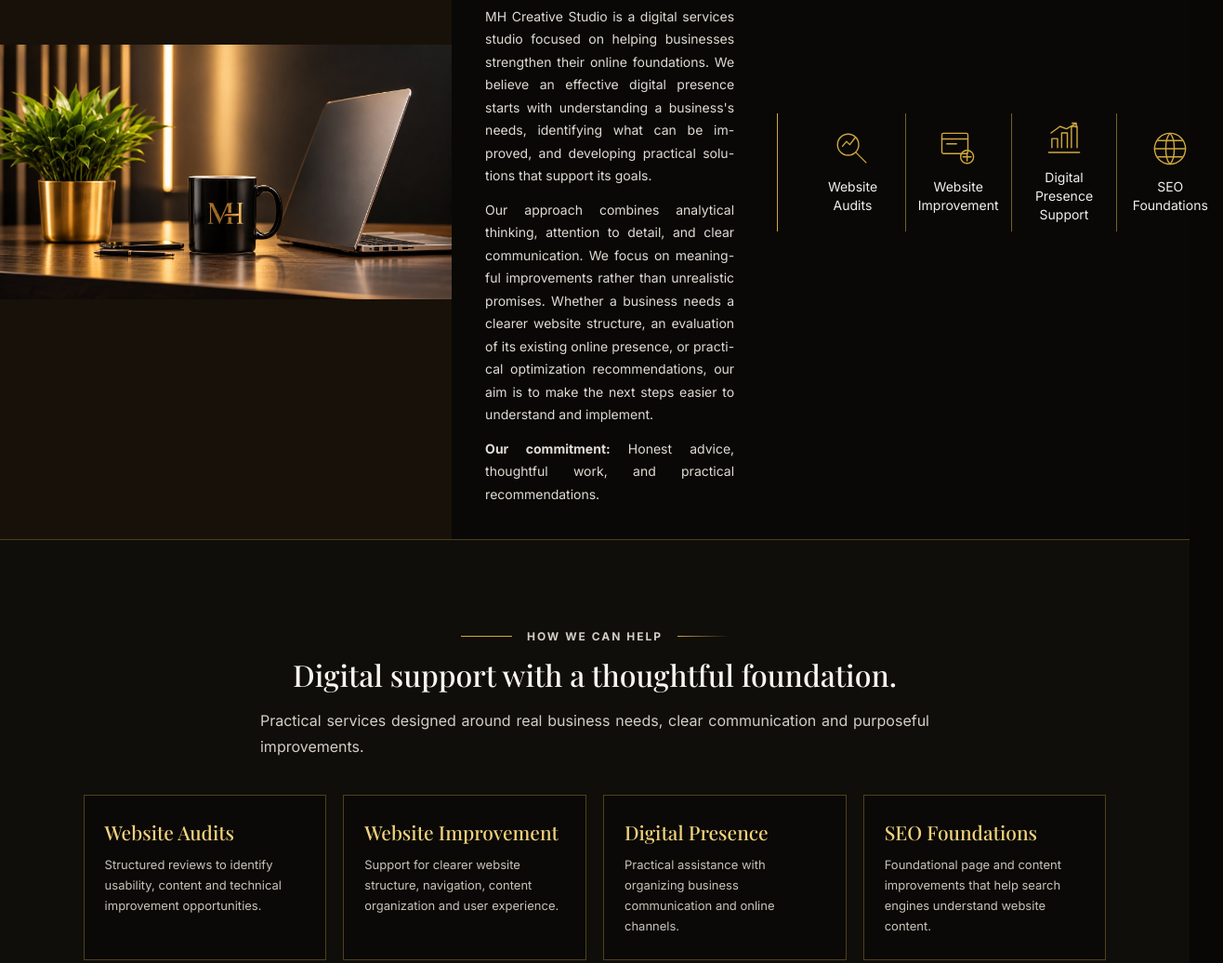
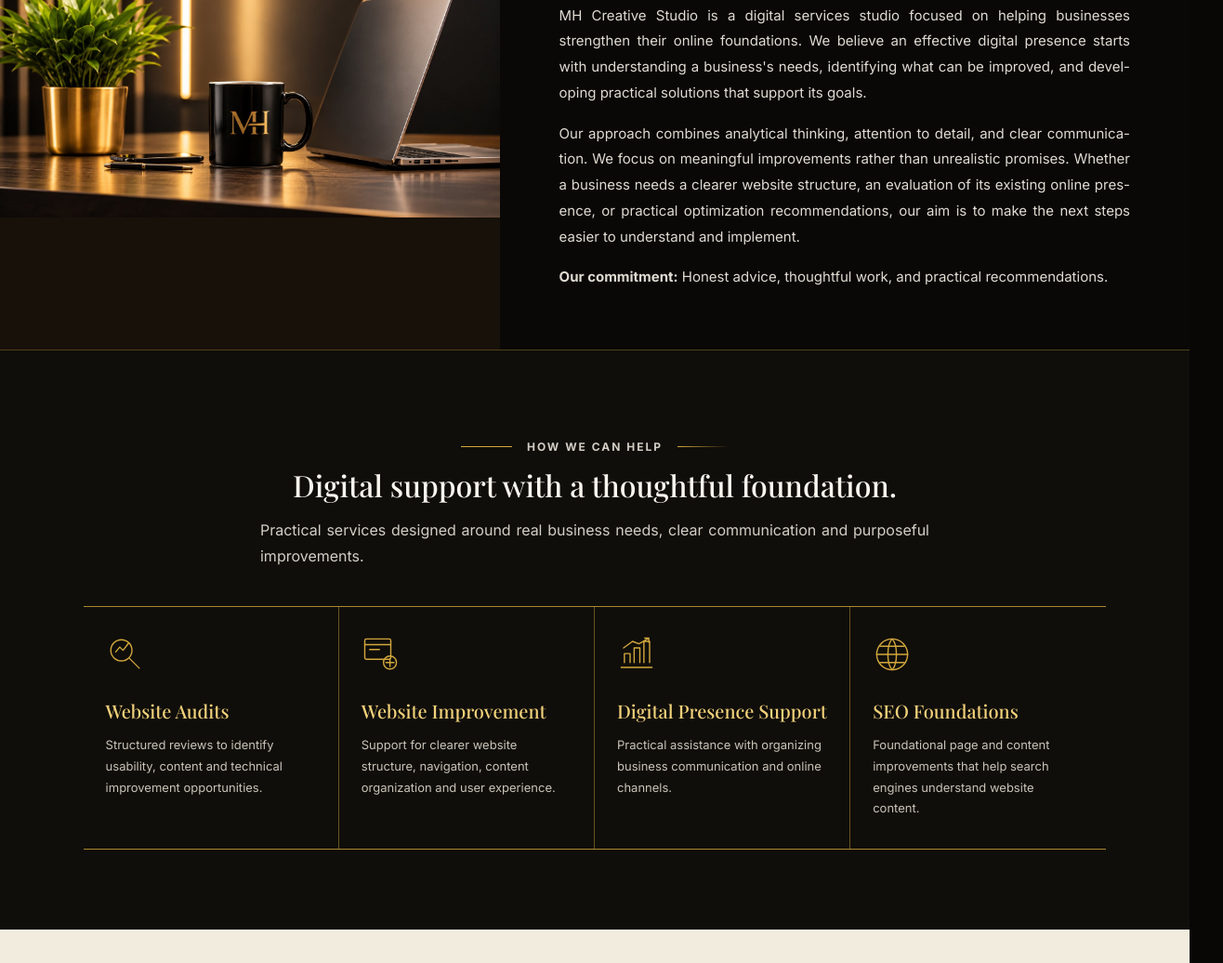
Before and after one commit to mhcreativestudio/mhcreativestudio.github.io, a plain HTML site: page index.html in a window 1280 px wide. Shown: the part 840-1876 px from the top of the page at 93% size, 1316 px wide, since content can reach past the window. Drawn offline with nearby package versions, Linux system fonts and the light colour scheme.

Commit message:
Update index.html

```diff
--- a/index.html
+++ b/index.html
@@ -167,6 +167,88 @@ footer a{color:var(--gold2)}
   }
 }
 
+
+/* Revised About + Services composition */
+.studio{
+  grid-template-columns:minmax(360px,42%) minmax(0,58%);
+  align-items:stretch;
+  min-height:0;
+}
+.workspace{
+  min-height:100%;
+  background:#17110a;
+  display:flex;
+  align-items:center;
+  justify-content:center;
+  overflow:hidden;
+}
+.workspace img{
+  display:block;
+  width:100%;
+  height:100%;
+  min-height:420px;
+  max-height:620px;
+  object-fit:contain;
+  object-position:center;
+}
+.studio-content{
+  display:block;
+  padding:clamp(38px,5vw,76px) clamp(32px,5vw,84px);
+  align-self:center;
+}
+.studio-copy{max-width:820px;padding-right:0}
+.studio-copy p{font-size:15px;line-height:1.85;margin-top:16px}
+.more{padding:78px 0 86px}
+.more-head{margin-bottom:40px}
+.cards{
+  display:grid;
+  grid-template-columns:repeat(4,minmax(0,1fr));
+  gap:0;
+  border-top:1px solid rgba(210,168,62,.8);
+  border-bottom:1px solid rgba(210,168,62,.8);
+}
+.card{
+  background:transparent;
+  border:0;
+  border-right:1px solid rgba(210,168,62,.45);
+  padding:30px 24px 32px;
+  min-height:235px;
+}
+.card:last-child{border-right:0}
+.card svg{
+  width:42px;height:42px;
+  fill:none;stroke:var(--gold);stroke-width:1.6;
+  stroke-linecap:round;stroke-linejoin:round;
+  margin-bottom:20px;
+}
+.card h3{font-size:20px;line-height:1.3;margin-bottom:12px}
+.card p{font-size:13px;line-height:1.75}
+@media(min-width:900px){
+ .studio-copy p,.founder-copy p,.more-head p,.step p,.contact-intro>p:not(.label){
+   text-align:justify;text-justify:inter-word;hyphens:auto;
+ }
+}
+@media(max-width:1050px){
+ .studio{grid-template-columns:1fr}
+ .workspace{max-height:460px}
+ .workspace img{min-height:0;max-height:460px;width:100%;height:auto;object-fit:contain}
+ .studio-content{padding:42px 6%}
+ .cards{grid-template-columns:repeat(2,minmax(0,1fr))}
+ .card:nth-child(2){border-right:0}
+ .card:nth-child(-n+2){border-bottom:1px solid rgba(210,168,62,.45)}
+}
+@media(max-width:720px){
+ .studio{grid-template-columns:1fr}
+ .workspace{max-height:none}
+ .workspace img{width:100%;height:auto;min-height:0;max-height:none;object-fit:contain}
+ .studio-content{padding:38px 6%}
+ .studio-copy p{font-size:14px;line-height:1.8}
+ .cards{grid-template-columns:1fr}
+ .card,.card:nth-child(2){border-right:0;border-bottom:1px solid rgba(210,168,62,.45);min-height:0;padding:25px 20px}
+ .card:last-child{border-bottom:0}
+ .card svg{margin-bottom:12px}
+}
+
 </style>
 </head>
 <body>
@@ -205,7 +287,7 @@ footer a{color:var(--gold2)}
 </section>
 
 <section class="studio" id="about">
- <div class="workspace"><img src="workspace.jpg" alt="Warm, elegant creative studio workspace"></div>
+ <div class="workspace"><img src="workspace.jpg" alt="MH Creative Studio workspace with branded mug, plant and laptop"></div>
  <div class="studio-content">
   <div class="studio-copy">
    <p class="label">About the Studio</p>
@@ -213,24 +295,6 @@ footer a{color:var(--gold2)}
    <p>MH Creative Studio is a digital services studio focused on helping businesses strengthen their online foundations. We believe an effective digital presence starts with understanding a business's needs, identifying what can be improved, and developing practical solutions that support its goals.</p>
    <p>Our approach combines analytical thinking, attention to detail, and clear communication. We focus on meaningful improvements rather than unrealistic promises. Whether a business needs a clearer website structure, an evaluation of its existing online presence, or practical optimization recommendations, our aim is to make the next steps easier to understand and implement.</p>
    <p><strong>Our commitment:</strong> Honest advice, thoughtful work, and practical recommendations.</p>
-  </div>
-  <div class="service-list" id="services">
-   <div class="service">
-    <svg viewBox="0 0 48 48"><circle cx="19" cy="19" r="13"/><path d="m29 29 12 12M12 21l5-6 4 4 7-9"/></svg>
-    <span>Website<br>Audits</span>
-   </div>
-   <div class="service">
-    <svg viewBox="0 0 48 48"><rect x="4" y="5" width="32" height="25" rx="2"/><path d="M4 12h32M10 18h12"/><circle cx="35" cy="34" r="8"/><path d="M35 29v10M30 34h10"/></svg>
-    <span>Website<br>Improvement</span>
-   </div>
-   <div class="service">
-    <svg viewBox="0 0 48 48"><path d="M5 40h38M9 34V23h7v11M21 34V16h7v18M33 34V8h7v26M8 16l11-8 8 3 12-7M34 4h5v5"/></svg>
-    <span>Digital Presence<br>Support</span>
-   </div>
-   <div class="service">
-    <svg viewBox="0 0 48 48"><circle cx="24" cy="24" r="19"/><path d="M5 24h38M24 5c7 7 7 31 0 38M24 5c-7 7-7 31 0 38M9 14h30M9 34h30"/></svg>
-    <span>SEO<br>Foundations</span>
-   </div>
   </div>
  </div>
 </section>
@@ -243,10 +307,22 @@ footer a{color:var(--gold2)}
    <p>Practical services designed around real business needs, clear communication and purposeful improvements.</p>
   </div>
   <div class="cards">
-   <article class="card"><h3>Website Audits</h3><p>Structured reviews to identify usability, content and technical improvement opportunities.</p></article>
-   <article class="card"><h3>Website Improvement</h3><p>Support for clearer website structure, navigation, content organization and user experience.</p></article>
-   <article class="card"><h3>Digital Presence</h3><p>Practical assistance with organizing business communication and online channels.</p></article>
-   <article class="card"><h3>SEO Foundations</h3><p>Foundational page and content improvements that help search engines understand website content.</p></article>
+   <article class="card">
+    <svg viewBox="0 0 48 48" aria-hidden="true"><circle cx="19" cy="19" r="13"/><path d="m29 29 12 12M12 21l5-6 4 4 7-9"/></svg>
+    <h3>Website Audits</h3><p>Structured reviews to identify usability, content and technical improvement opportunities.</p>
+   </article>
+   <article class="card">
+    <svg viewBox="0 0 48 48" aria-hidden="true"><rect x="4" y="5" width="32" height="25" rx="2"/><path d="M4 12h32M10 18h12"/><circle cx="35" cy="34" r="8"/><path d="M35 29v10M30 34h10"/></svg>
+    <h3>Website Improvement</h3><p>Support for clearer website structure, navigation, content organization and user experience.</p>
+   </article>
+   <article class="card">
+    <svg viewBox="0 0 48 48" aria-hidden="true"><path d="M5 40h38M9 34V23h7v11M21 34V16h7v18M33 34V8h7v26M8 16l11-8 8 3 12-7M34 4h5v5"/></svg>
+    <h3>Digital Presence Support</h3><p>Practical assistance with organizing business communication and online channels.</p>
+   </article>
+   <article class="card">
+    <svg viewBox="0 0 48 48" aria-hidden="true"><circle cx="24" cy="24" r="19"/><path d="M5 24h38M24 5c7 7 7 31 0 38M24 5c-7 7-7 31 0 38M9 14h30M9 34h30"/></svg>
+    <h3>SEO Foundations</h3><p>Foundational page and content improvements that help search engines understand website content.</p>
+   </article>
   </div>
  </div>
 </section>
```
